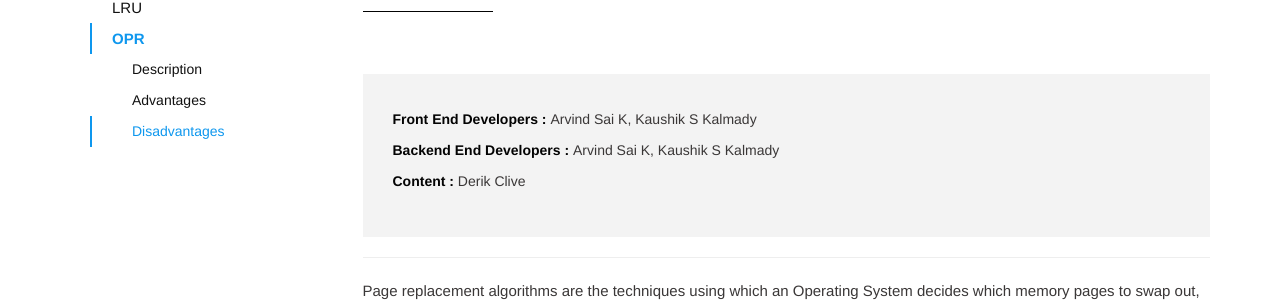
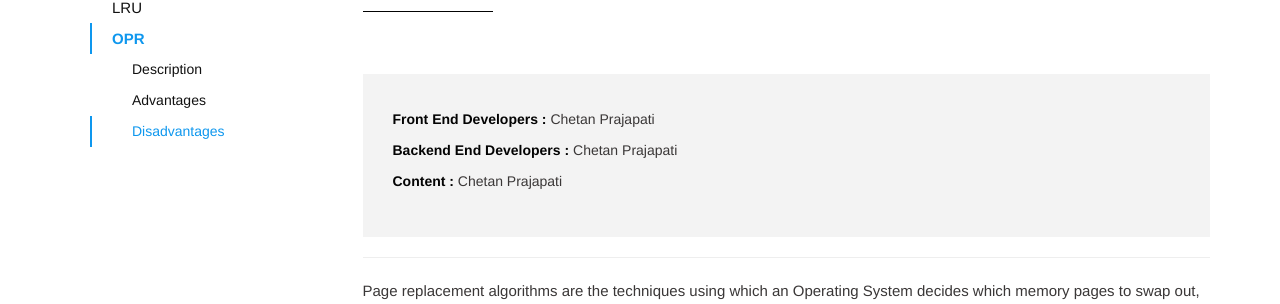
Before and after one commit to chprajap/os, a Django app: page /wiki/pra/ in a window 1280 px wide. Shown: the part 357-661 px from the top of the page. Run offline with Django 3.2, Linux system fonts and the light colour scheme; some libraries are stand-ins or nearby versions.

Commit message:
updated project

```diff
--- a/ossim/wikipages/templates/wikipages/PRA.html
+++ b/ossim/wikipages/templates/wikipages/PRA.html
@@ -105,9 +105,9 @@
                                         <div class="intro1">
                                             <ul>
                                                 <!-- <li><strong>Demo Page : </strong><a href="http://themeforest.net/user/surjithctly" target="_blank">Click Here</a></li> -->
-                                                <li><strong>Front End Developers : </strong>Arvind Sai K, Kaushik S Kalmady</li>
-                                                <li><strong>Backend End Developers : </strong>Arvind Sai K, Kaushik S Kalmady</li>
-                                                <li><strong>Content : </strong>Derik Clive</li>
+                                                <li><strong>Front End Developers : </strong>Chetan Prajapati</li>
+                                                <li><strong>Backend End Developers : </strong>Chetan Prajapati</li>
+                                                <li><strong>Content : </strong>Chetan Prajapati</li>
                                             </ul>
                                         </div>
 
```
